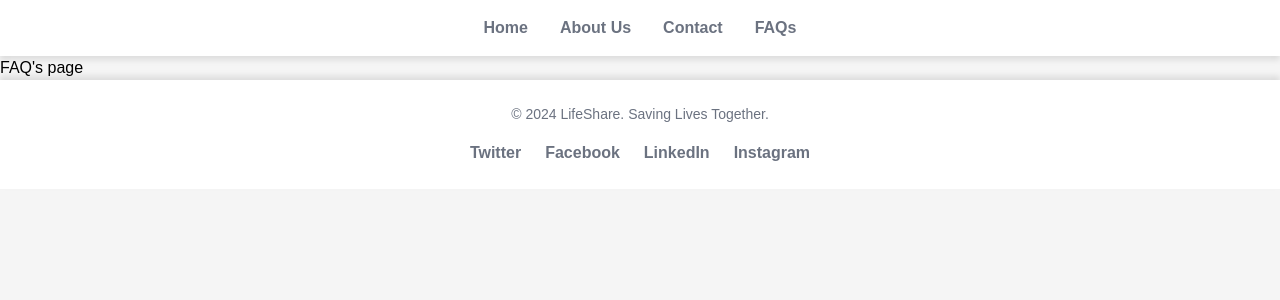
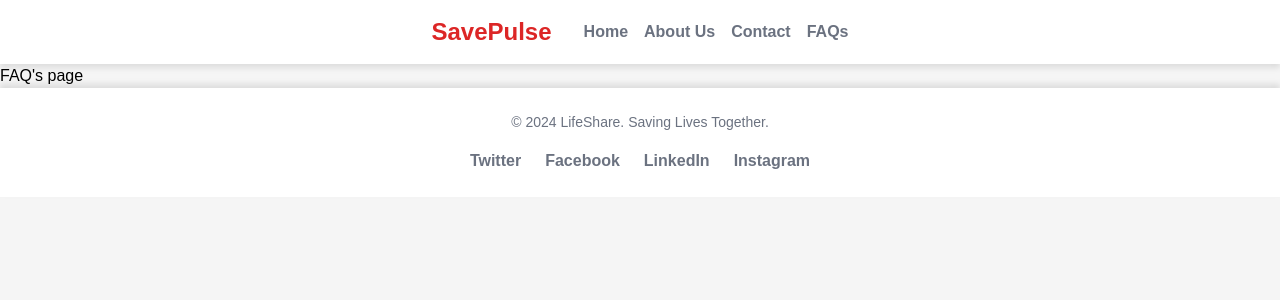
Before and after one commit to hezronokwach/hackerthon, a Next.js app: page /FAQs in a window 1280 px wide. Shown: the top 300 px of the page. Built offline with nearby package versions, Linux system fonts and the light colour scheme.

Commit message:
feat: merge navbars and footers to be one

```diff
--- a/Components/Footer/footer.module.css
+++ b/Components/Footer/footer.module.css
@@ -1,8 +1,10 @@
+/* footer.module.css */
 .footerdiv {
    background-color: white;
    box-shadow: 0 -4px 6px rgba(0,0,0,0.1);
    padding: 1.5rem;
    text-align: center;
+   flex-shrink: 0;
 }
 
 .copyright {
--- a/Components/Footer/page.js
+++ b/Components/Footer/page.js
@@ -2,7 +2,7 @@ import styles from "./footer.module.css";
 
 export default function Footer() {
   return (
-    <div className={styles.footerdiv}>
+    <footer className={`${styles.footerdiv} mt-auto`}>
       <p className={styles.copyright}>© 2024 LifeShare. Saving Lives Together.</p>
       <ul className={styles.socialLinks}>
         <li className={styles.socialLinkItem}>Twitter</li>
@@ -10,6 +10,6 @@ export default function Footer() {
         <li className={styles.socialLinkItem}>LinkedIn</li>
         <li className={styles.socialLinkItem}>Instagram</li>
       </ul>
-    </div>
+    </footer>
   );
 }
--- a/Components/Navbar/page.js
+++ b/Components/Navbar/page.js
@@ -3,11 +3,16 @@ import styles from "./navbar.module.css";
 
 export default function Navbar() {
   return (
-    <nav className={styles.nav}>
-      <Link href="/" className={styles["nav-link"]}>Home</Link>
-      <Link href="/about" className={styles["nav-link"]}>About Us</Link>
-      <Link href="/contact" className={styles["nav-link"]}>Contact</Link>
-      <Link href="/FAQs" className={styles["nav-link"]}>FAQs</Link>
+    <nav className={`${styles.nav} flex items-center justify-between`}>
+      <div className="flex items-center">
+        <h1 className="text-2xl font-bold text-red-600 mr-6">SavePulse</h1>
+      </div>
+      <div className="flex space-x-4">
+        <Link href="/" className={styles["nav-link"]}>Home</Link>
+        <Link href="/about" className={styles["nav-link"]}>About Us</Link>
+        <Link href="/contact" className={styles["nav-link"]}>Contact</Link>
+        <Link href="/FAQs" className={styles["nav-link"]}>FAQs</Link>
+      </div>
     </nav>
   );
 }
```
